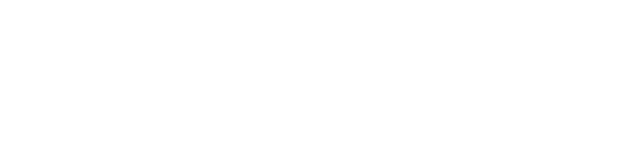
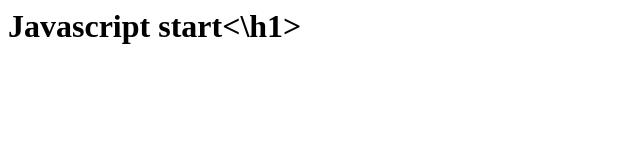
Before and after one commit to tricyvic/OdinJavascript, a plain HTML site: page index.html in a window 1280 px wide. Shown: the whole page, without its empty margins (0-640 px from the left). Drawn offline with Linux system fonts and the light colour scheme.

Commit message:
Update index.html

```diff
--- a/index.html
+++ b/index.html
@@ -5,5 +5,7 @@
 Javascript
 </title>
 </head>
-<Body></body>
+<body>
+<h1>Javascript start<\h1>
+</body>
 </html>
```
